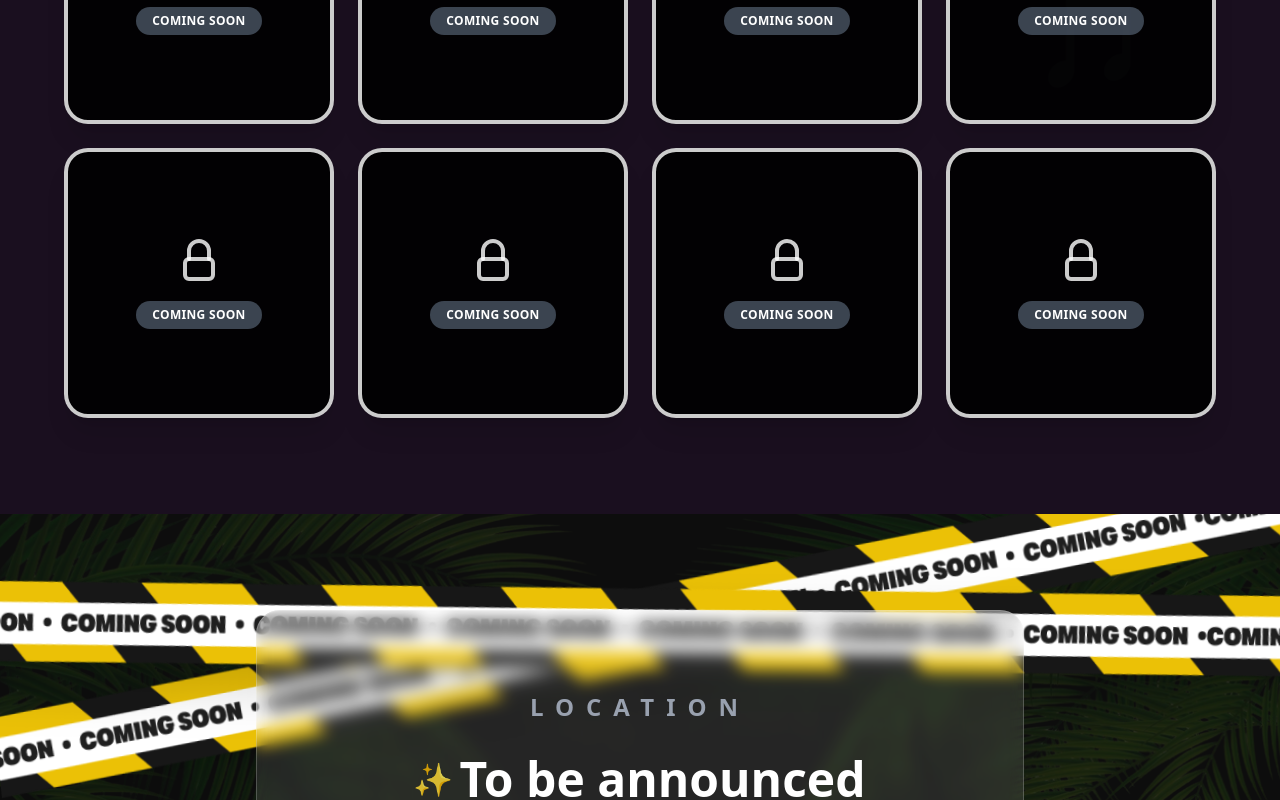
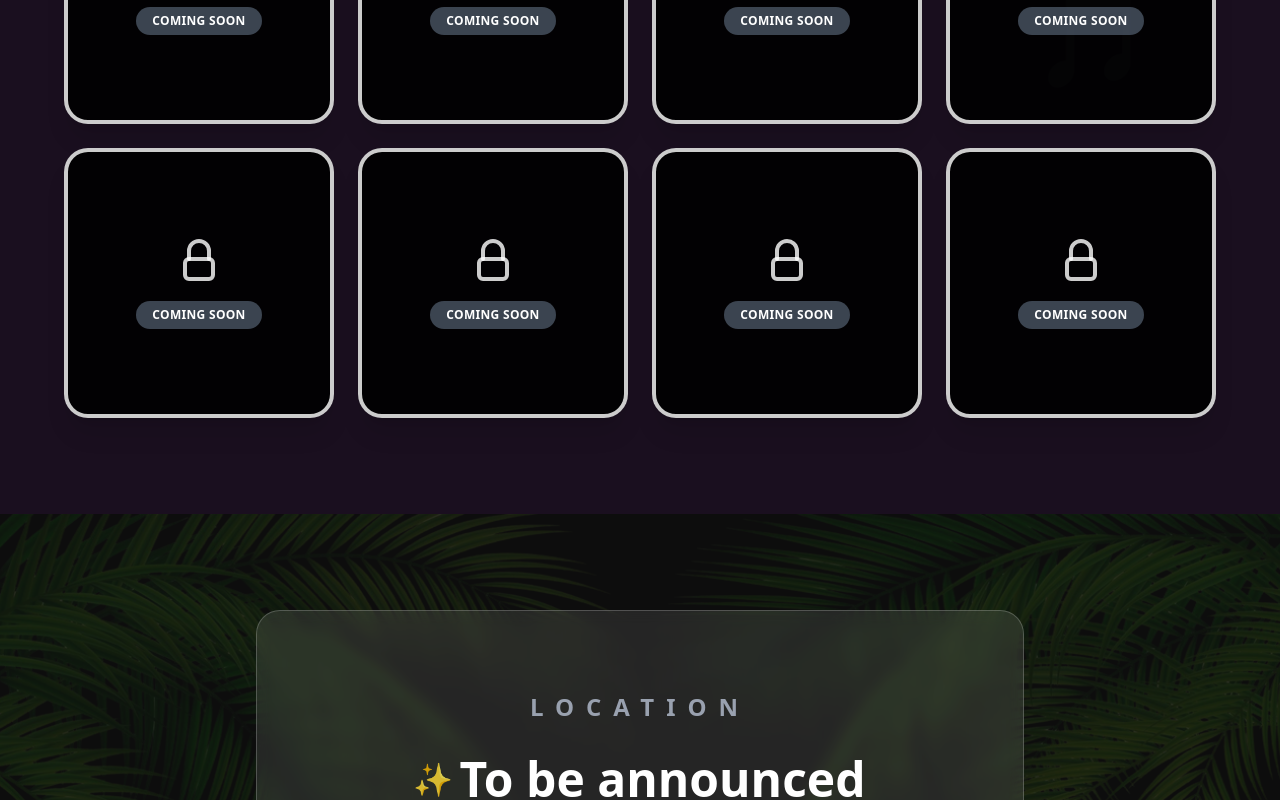
Before and after one commit to BolajiOlajide/danceeko, a Next.js app: page / in a window 1280 px wide. Shown: the part 2060-2860 px from the top of the page. Built offline with nearby package versions, Linux system fonts and the light colour scheme.

Commit message:
hide coming soon image

```diff
--- a/src/components/sections/location.tsx
+++ b/src/components/sections/location.tsx
@@ -38,7 +38,7 @@ export function Location() {
 
       <div className="relative mx-auto flex h-full w-full max-w-6xl items-center justify-center">
         {/* Coming Soon Tapes - positioned in the middle */}
-        <div className="absolute inset-0 flex items-center -top-100 -m-20">
+        {/*<div className="absolute inset-0 flex items-center -top-100 -m-20">
           <img
             src="/coming-soon.png"
             alt="Coming soon tape"
@@ -55,7 +55,7 @@ export function Location() {
               transform: 'rotate(6deg)',
             }}
           />
-        </div>
+        </div>*/}
 
         {/* Location Card */}
         <div className="relative z-10 w-full max-w-3xl rounded-2xl border border-white/20 bg-white/10 px-6 py-12 text-center backdrop-blur-sm sm:rounded-3xl sm:px-12 sm:py-20">
```
